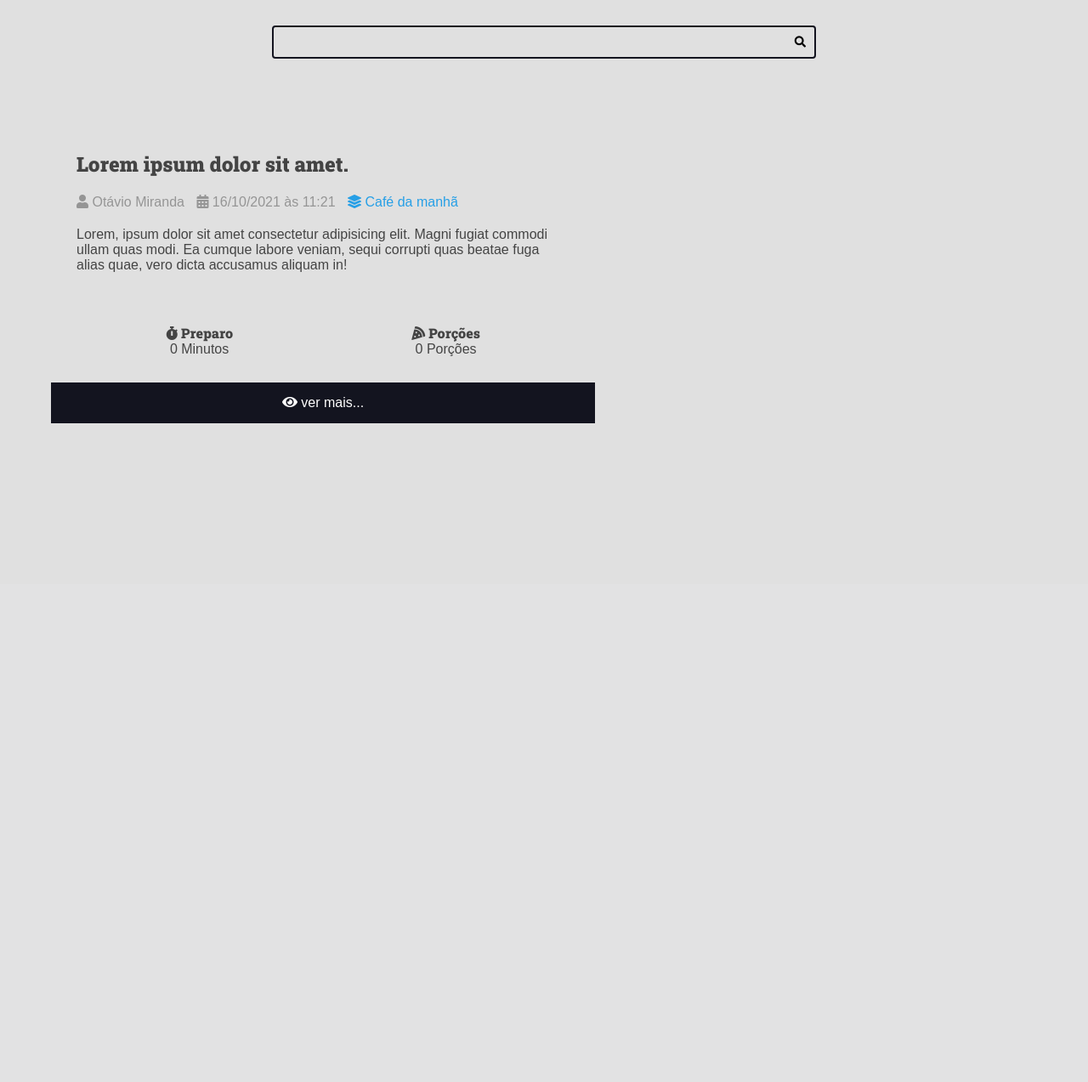
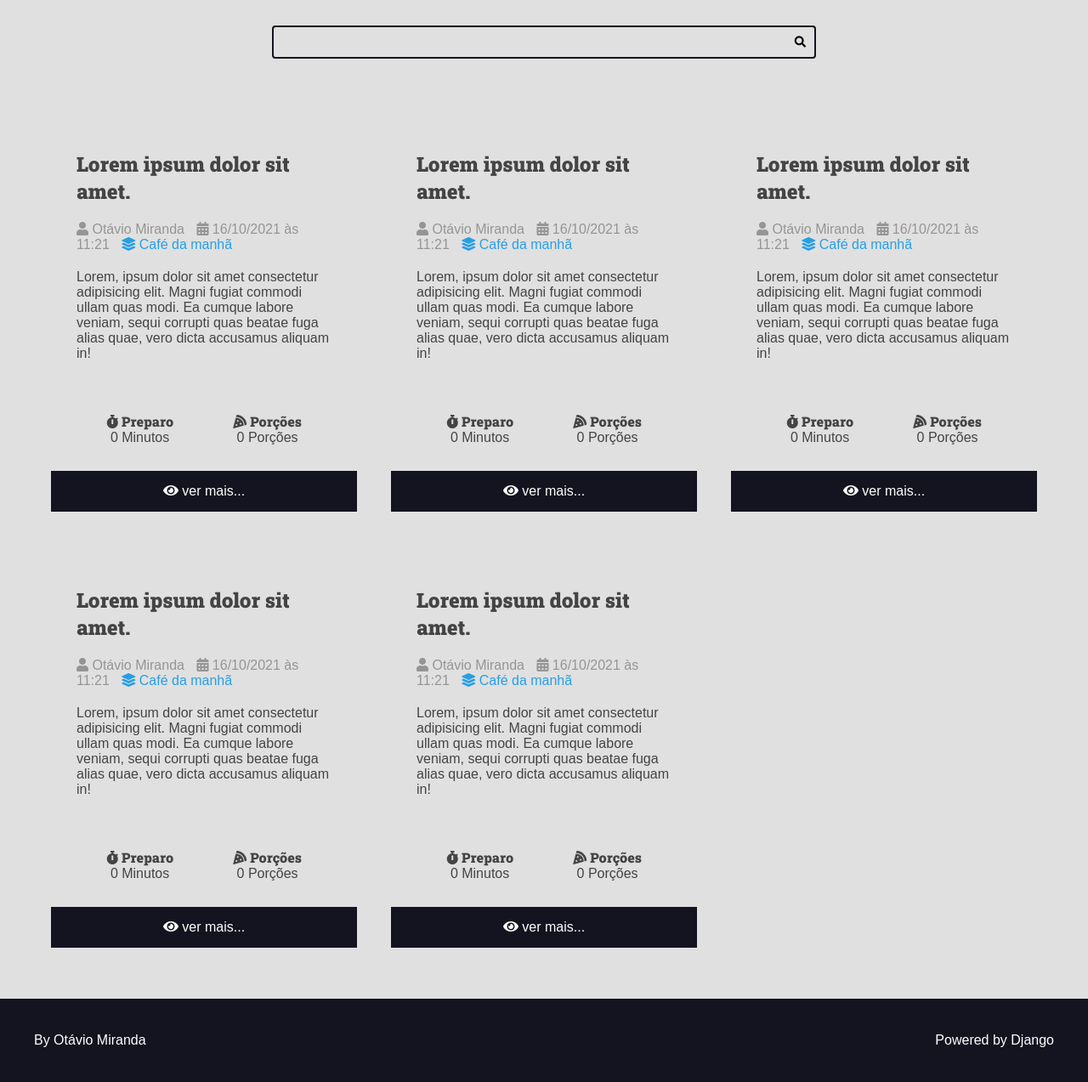
Before and after one commit to lucasmmassa/curso-django-projeto1, a Django app: page / in a window 1280 px wide. Shown: the part 113-1386 px from the top of the page at 85% size. Before the commit the page ends 611 px from the top, so only its background shows below. Run offline with Django 3.2, Linux system fonts and the light colour scheme.

Commit message:
Page main footer

```diff
--- a/recipes/templates/recipes/pages/home.html
+++ b/recipes/templates/recipes/pages/home.html
@@ -7,63 +7,16 @@
     <main>
         <div class="main-container container">
             <div class="main-content main-content-list container">
-                <div class="reipce recipe-list-item">
-                    <div class="recipe-cover">
-                        <img src="" alt="">
-                    </div>
-                    <div class="recipe-title-container">
-                        <h2 class="recipe-title">Lorem ipsum dolor sit amet.</h2>
-                    </div>
-
-                    <div class="recipe-author">
-                        <span class="recipe-author-item">
-                            <i class="fas fa-user"></i>
-                            Otávio Miranda
-                        </span>
-                        <span class="recipe-author-item">
-                            <i class="fas fa-calendar-alt"></i>
-                            16/10/2021 às 11:21
-                        </span>
-                        <span class="recipe-author-item">
-                            <a href="/recipes/category/cafe-da-manha/">
-                                <i class="fas fa-layer-group"></i>
-                                <span>Café da manhã</span>
-                            </a>
-                        </span>
-                    </div>
-
-                    <div class="recipe-content">
-                        <p>Lorem, ipsum dolor sit amet consectetur adipisicing elit. Magni fugiat commodi ullam quas
-                            modi.
-                            Ea cumque labore veniam, sequi corrupti quas beatae fuga alias quae, vero dicta accusamus
-                            aliquam in!</p>
-                    </div>
-
-                    <div class="recipe-meta-container">
-                        <div class="recipe-meta recipe-preparation">
-                            <h3 class="recipe-meta-title"><i class="fas fa-stopwatch"></i> Preparo</h3>
-                            <div class="recipe-meta-text">
-                                0 Minutos
-                            </div>
-                        </div>
-                        <div class="recipe-meta recipe-servings">
-                            <h3 class="recipe-meta-title"><i class="fas fa-pizza-slice"></i> Porções</h3>
-                            <div class="recipe-meta-text">
-                                0 Porções
-                            </div>
-                        </div>
-                    </div>
-
-                    <footer class="recipe-footer">
-                        <a class="recipe-read-more button button-dark button-full-width" href="/recipes/3/">
-                            <i class="fas fa-eye"></i>
-                            <span>ver mais...</span>
-                        </a>
-                    </footer>
-                </div>
+                {% include 'recipes/partials/recipe.html' %}
+                {% include 'recipes/partials/recipe.html' %}
+                {% include 'recipes/partials/recipe.html' %}
+                {% include 'recipes/partials/recipe.html' %}
+                {% include 'recipes/partials/recipe.html' %}
             </div>
         </div>
     </main>
+
+    {% include 'recipes/partials/footer.html' %}
 </body>
 
 </html>
--- /dev/null
+++ b/recipes/templates/recipes/partials/footer.html
@@ -0,0 +1,9 @@
+<footer class="main-footer">
+    <div class="developer">
+      <a href="https://www.otaviomiranda.com.br/" target="_blank" rel="noreferrer noopener">By Otávio Miranda</a>
+    </div>
+
+    <div class="powered">
+      <a href="https://www.djangoproject.com/" target="_blank" rel="noreferrer noopener">Powered by Django</a>
+    </div>
+  </footer>
--- a/recipes/templates/recipes/partials/head.html
+++ b/recipes/templates/recipes/partials/head.html
@@ -255,6 +255,24 @@
         .recipe-footer a:hover {
             filter: brightness(2);
         }
+
+        .main-footer {
+            display: flex;
+            align-items: center;
+            justify-content: space-between;
+            background: var(--color-primary-dark);
+            color: var(--color-white);
+            padding: var(--spacing-gutter-large);
+        }
+
+        .main-footer a {
+            color: var(--color-white);
+            text-decoration: none;
+        }
+
+        .main-footer a:hover {
+            filter: brightness(0.8);
+        }
     </style>
 
 </head>
--- /dev/null
+++ b/recipes/templates/recipes/partials/recipe.html
@@ -0,0 +1,54 @@
+<div class="reipce recipe-list-item">
+    <div class="recipe-cover">
+        <img src="" alt="">
+    </div>
+    <div class="recipe-title-container">
+        <h2 class="recipe-title">Lorem ipsum dolor sit amet.</h2>
+    </div>
+
+    <div class="recipe-author">
+        <span class="recipe-author-item">
+            <i class="fas fa-user"></i>
+            Otávio Miranda
+        </span>
+        <span class="recipe-author-item">
+            <i class="fas fa-calendar-alt"></i>
+            16/10/2021 às 11:21
+        </span>
+        <span class="recipe-author-item">
+            <a href="/recipes/category/cafe-da-manha/">
+                <i class="fas fa-layer-group"></i>
+                <span>Café da manhã</span>
+            </a>
+        </span>
+    </div>
+
+    <div class="recipe-content">
+        <p>Lorem, ipsum dolor sit amet consectetur adipisicing elit. Magni fugiat commodi ullam quas
+            modi.
+            Ea cumque labore veniam, sequi corrupti quas beatae fuga alias quae, vero dicta accusamus
+            aliquam in!</p>
+    </div>
+
+    <div class="recipe-meta-container">
+        <div class="recipe-meta recipe-preparation">
+            <h3 class="recipe-meta-title"><i class="fas fa-stopwatch"></i> Preparo</h3>
+            <div class="recipe-meta-text">
+                0 Minutos
+            </div>
+        </div>
+        <div class="recipe-meta recipe-servings">
+            <h3 class="recipe-meta-title"><i class="fas fa-pizza-slice"></i> Porções</h3>
+            <div class="recipe-meta-text">
+                0 Porções
+            </div>
+        </div>
+    </div>
+
+    <footer class="recipe-footer">
+        <a class="recipe-read-more button button-dark button-full-width" href="/recipes/3/">
+            <i class="fas fa-eye"></i>
+            <span>ver mais...</span>
+        </a>
+    </footer>
+</div>
```
